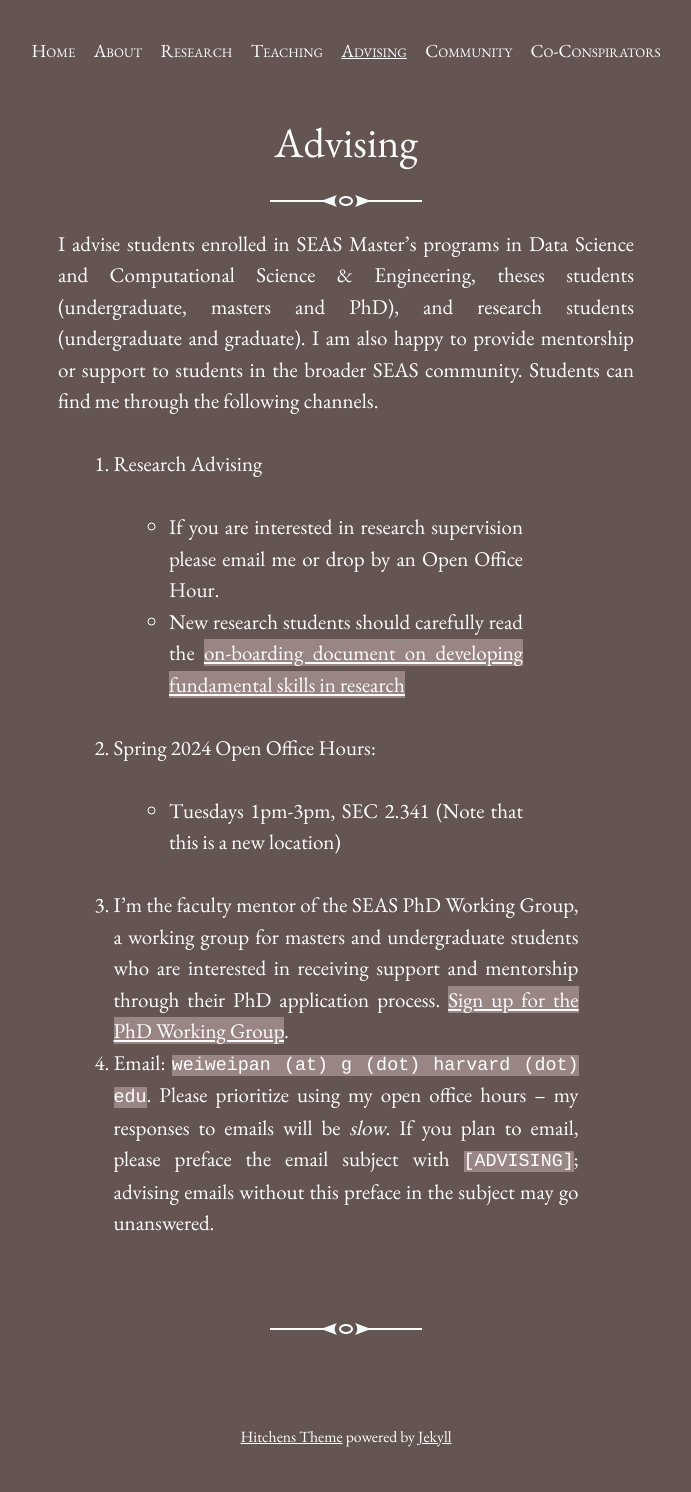
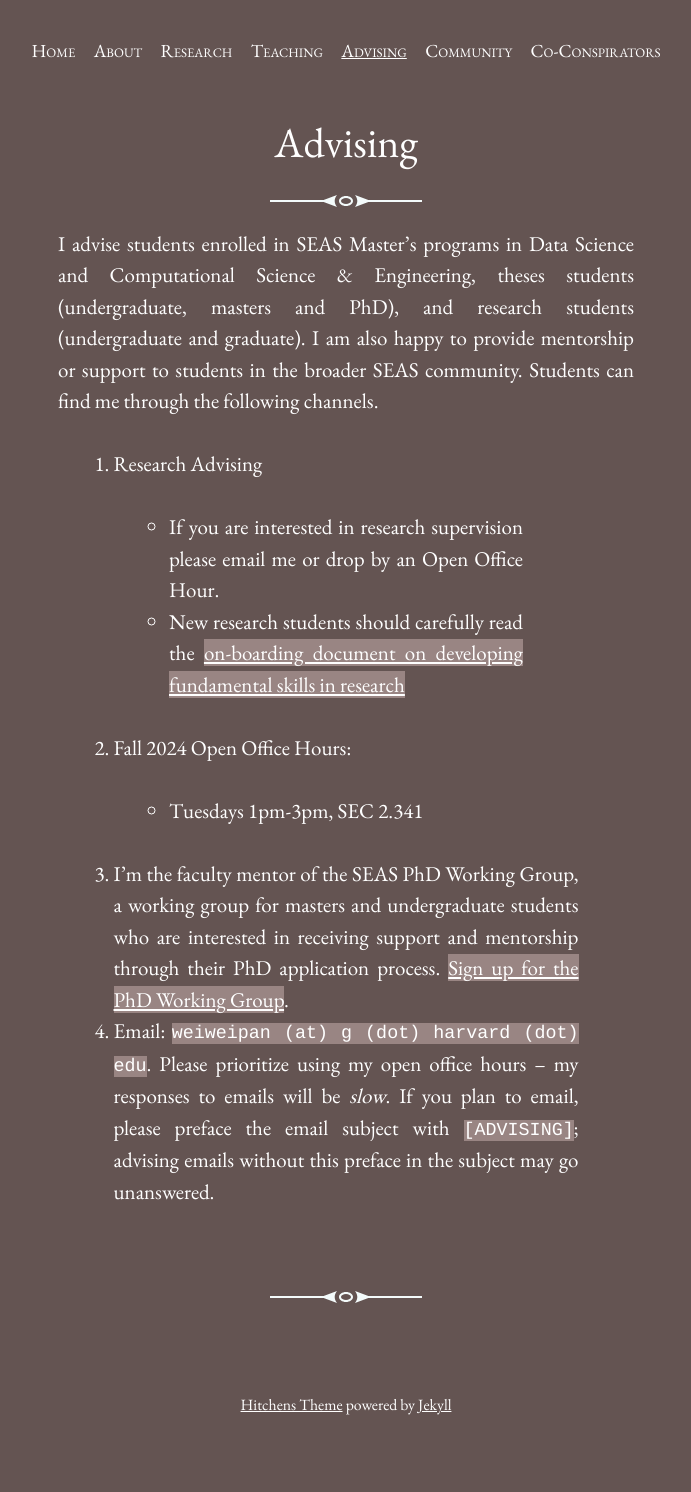
Before and after one commit to onefishy/onefishy.github.io, a Jekyll site: the page built from advising.md, in a window 1280 px wide. Shown: the whole page, without its empty margins (294-985 px from the left). Built offline with Jekyll 4.4.1, drawn with Linux system fonts in a browser that asks for light colours; after the commit the page ends 1461 px from its top, so only the background shows below that.

Commit message:
Update advising.md

```diff
--- a/advising.md
+++ b/advising.md
@@ -9,8 +9,8 @@ I advise students enrolled in SEAS Master's programs in Data Science and Computa
   - If you are interested in research supervision please email me or drop by an Open Office Hour.
   - New research students should carefully read the [on-boarding document on developing fundamental skills in research](https://docs.google.com/presentation/d/1EQIupyrH7z2sUUH99CMQQJc9JzV8reTzQ6RYOeWQ1tE/edit?usp=sharing)
 
-1. Spring 2024 Open Office Hours:
-  - Tuesdays 1pm-3pm, SEC 2.341 (Note that this is a new location)
+1. Fall 2024 Open Office Hours:
+  - Tuesdays 1pm-3pm, SEC 2.341
 
 2. I'm the faculty mentor of the SEAS PhD Working Group, a working group for masters and undergraduate students who are interested in receiving support and mentorship through their PhD application process. [Sign up for the PhD Working Group](https://forms.gle/cyVFBi5qoNw96DNW6).
 
```
